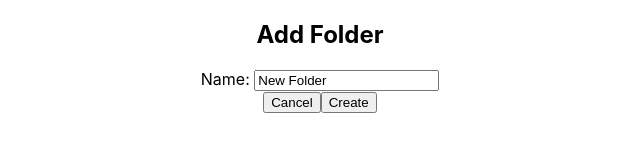
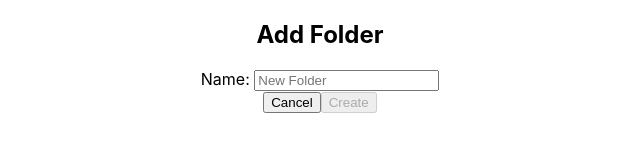
Before and after one commit to Fevenden/noteful, a React (Create React App) app: page /addfolder in a window 1280 px wide. Shown: the part 150-302 px from the top of the page, without its empty margins (320-960 px from the left). Built offline with nearby package versions, Linux system fonts and the light colour scheme; no server answers.

Commit message:
defaultValue replaced with placeholder

```diff
--- a/src/AddFolder/AddFolder.js
+++ b/src/AddFolder/AddFolder.js
@@ -8,7 +8,7 @@ class AddFolder extends React.Component {
   static contextType = NotefulContext;
 
   state = {
-    name: 'New Folder',
+    name: '',
     toched: false,
     error: null
   }
@@ -67,7 +67,7 @@ class AddFolder extends React.Component {
             className='folderNameInput'
             id='folderName'
             name='nameFolder'
-            defaultValue='New Folder'
+            placeholder='New Folder'
             onChange={e => this.updateName(e.target.value)}
             />
           </div>
--- a/src/AddNote/AddNote.js
+++ b/src/AddNote/AddNote.js
@@ -9,7 +9,7 @@ class AddNote extends React.Component {
 
   state = {
     name: {
-      value:'New Note',
+      value:'',
       touched: false,
     },
     content: {
@@ -111,7 +111,7 @@ class AddNote extends React.Component {
             type='text'
             className='noteNameInput'
             id='noteName'
-            defaultValue='New Note'
+            placeholder='New Note'
             onChange={e => this.updateName(e.target.value)}
             required
           />
```
